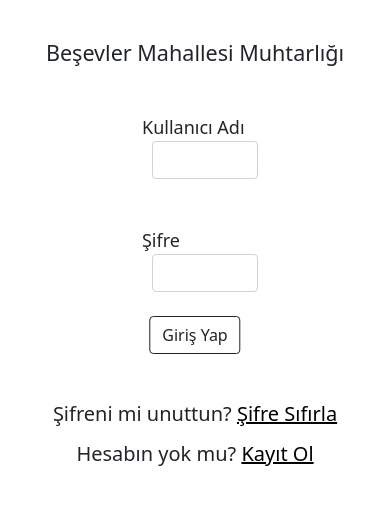
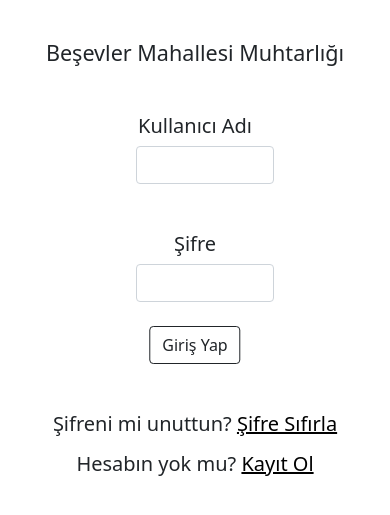
Before and after one commit to Jebolwski/besevler-heroku, a Django app: page /giris-yap/ in a window 390 px wide. Shown: the part 37-552 px from the top of the page. Run offline with Django 3.2, Linux system fonts and the light colour scheme; some libraries are stand-ins or nearby versions.

Commit message:
responsive

```diff
--- a/base/templates/base/loginregister/login.html
+++ b/base/templates/base/loginregister/login.html
@@ -55,15 +55,13 @@
         <div class="box">
             {% csrf_token %}
 
-            <div class="w-100 text-center">
-                <h4 class="pt-4">Beşevler Mahallesi Muhtarlığı</h4>
-            </div>
-            <div class="row col-4 offset-4 mt-5">
-                <label for="ad" style="font-size: 18px;">Kullanıcı Adı</label>
+                <h4 class="pt-4 text-center">Beşevler Mahallesi Muhtarlığı</h4>
+            <div class="row col-5 mt-5" style="margin: 0 auto">
+                <label for="ad" class="text-center h5">Kullanıcı Adı</label>
                 <label><input type="text" name="username" class="form-control" ></label>
             </div>
-            <div class="row col-4 offset-4 mt-5">
-                <label for="şifre" style="font-size: 18px;">Şifre</label>
+            <div class="row col-5 mt-5" style="margin: 0 auto" >
+                <label for="şifre" class="text-center h5">Şifre</label>
                 <label><input type="password" name="password" class="form-control" ></label>
             </div>
 
--- a/besevlermuhtarligi/settings.py
+++ b/besevlermuhtarligi/settings.py
@@ -25,7 +25,7 @@ BASE_DIR = Path(__file__).resolve().parent.parent
 SECRET_KEY = 'l4f2+6+9m1m2qbt9=rz0&ejt9=q*&xhxj9nc7j^qv&!+4qf=8$'
 
 # SECURITY WARNING: don't run with debug turned on in production!
-DEBUG = True
+DEBUG = False
 ALLOWED_HOSTS = ['besevlermahallesi.herokuapp.com','127.0.0.1']
 
 
```
Also changed, not shown: base/templates/base/kisi/addperson.html (+15 -7 lines), base/templates/base/kisi/editperson.html (+14 -10 lines), base/templates/base/kisi/lookperson.html (+10 -6 lines).
